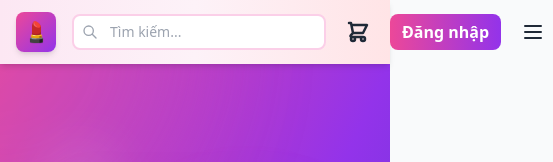
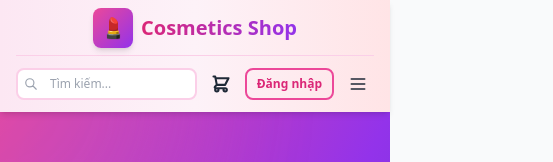
Before and after one commit to Kai27092004/cosmetics-shop, a React app in the folder frontend/: page / in a window 390 px wide. Shown: the top 162 px of the page, 553 px wide, since content can reach past the window. Built offline with nearby package versions, Linux system fonts and the light colour scheme; no server answers; the HTML template or start-up script is replaced by a standard one.

Commit message:
feat: enhance Header component with search functionality and responsive layout adjustments

```diff
--- a/frontend/src/components/layout/Header.jsx
+++ b/frontend/src/components/layout/Header.jsx
@@ -1,4 +1,4 @@
-import { Link } from 'react-router-dom';
+import { Link, useNavigate } from 'react-router-dom';
 import { useState } from 'react';
 import useAuth from '../../hooks/useAuth';
 import useCart from '../../hooks/useCart';
@@ -6,67 +6,76 @@ import useCart from '../../hooks/useCart';
 export default function Header() {
   const { user, isAuthenticated, logout } = useAuth();
   const { totalItems } = useCart();
+  const navigate = useNavigate();
   const [searchQuery, setSearchQuery] = useState('');
   const [mobileMenuOpen, setMobileMenuOpen] = useState(false);
 
   const handleSearch = (e) => {
     e.preventDefault();
-    console.log('Searching for:', searchQuery);
+    if (searchQuery.trim()) {
+      // Chuyển đến trang sản phẩm với query tìm kiếm
+      navigate(`/products?search=${encodeURIComponent(searchQuery.trim())}`);
+      setSearchQuery(''); // Clear search input sau khi tìm kiếm
+    }
   };
 
   return (
     <header className="bg-gradient-to-r from-pink-100 via-pink-50 to-rose-100 shadow-md sticky top-0 z-50">
-      <div className="max-w-7xl mx-auto px-4 sm:px-6 lg:px-8">
-        <div className="flex items-center justify-between h-16 gap-4">
-          {/* Logo */}
-          <Link to="/" className="flex items-center gap-2 hover:opacity-90 transition-opacity flex-shrink-0">
+      <div className="w-full px-4 sm:px-6 lg:px-8">
+        {/* Desktop Layout - Single Row */}
+        <div className="hidden lg:block">
+          <div className="relative flex items-center justify-between h-16">
+            {/* LEFT: Logo + Brand Name */}
+            <div className="flex items-center flex-shrink-0">
+              <Link to="/" className="flex items-center gap-2 hover:opacity-90 transition-opacity">
                 <div className="w-10 h-10 bg-gradient-to-br from-pink-500 to-purple-600 rounded-lg flex items-center justify-center shadow-md">
                   <span className="text-white font-bold text-xl">💄</span>
                 </div>
-            <span className="text-xl font-black bg-gradient-to-r from-pink-600 to-purple-600 bg-clip-text text-transparent whitespace-nowrap hidden sm:block">
+                <span className="text-xl font-black bg-gradient-to-r from-pink-600 to-purple-600 bg-clip-text text-transparent whitespace-nowrap">
                   Cosmetics Shop
                 </span>
               </Link>
+            </div>
 
-          {/* Desktop Navigation */}
-          <nav className="hidden lg:flex items-center gap-6 flex-shrink-0">
+            {/* CENTER: Navigation Links */}
+            <nav className="flex absolute left-[40%] transform -translate-x-1/2 items-center gap-8 pointer-events-none z-10">
               <Link
                 to="/"
-              className="text-lg font-semibold text-gray-800 hover:text-pink-600 transition-colors whitespace-nowrap"
+                className="text-lg font-semibold text-gray-800 hover:text-pink-600 transition-colors whitespace-nowrap pointer-events-auto"
               >
                 Trang chủ
               </Link>
               <Link
                 to="/products"
-              className="text-lg font-semibold text-gray-800 hover:text-pink-600 transition-colors whitespace-nowrap"
+                className="text-lg font-semibold text-gray-800 hover:text-pink-600 transition-colors whitespace-nowrap pointer-events-auto"
               >
                 Sản phẩm
               </Link>
               <Link
                 to="/about"
-              className="text-lg font-semibold text-gray-800 hover:text-pink-600 transition-colors whitespace-nowrap"
+                className="text-lg font-semibold text-gray-800 hover:text-pink-600 transition-colors whitespace-nowrap pointer-events-auto"
               >
                 Giới thiệu
               </Link>
               <Link
                 to="/contact"
-              className="text-lg font-semibold text-gray-800 hover:text-pink-600 transition-colors whitespace-nowrap"
+                className="text-lg font-semibold text-gray-800 hover:text-pink-600 transition-colors whitespace-nowrap pointer-events-auto"
               >
                 Liên hệ
               </Link>
             </nav>
 
-          {/* Right Side */}
+            {/* RIGHT: Search + Cart + Auth */}
             <div className="flex items-center gap-3 flex-shrink-0">
-            {/* Search Bar - Always visible */}
-            <form onSubmit={handleSearch} className="flex-1 max-w-xs">
+              {/* Search Bar */}
+              <form onSubmit={handleSearch}>
                 <div className="relative">
                   <input
                     type="text"
                     value={searchQuery}
                     onChange={(e) => setSearchQuery(e.target.value)}
                     placeholder="Tìm kiếm..."
-                  className="w-full pl-9 pr-3 py-1.5 border-2 border-pink-200 rounded-lg focus:outline-none focus:border-pink-500 transition-all text-sm"
+                    className="w-44 pl-9 pr-3 py-2 border-2 border-pink-200 rounded-lg focus:outline-none focus:border-pink-500 transition-all text-sm"
                   />
                   <svg
                     className="absolute left-2.5 top-1/2 -translate-y-1/2 w-4 h-4 text-gray-400"
@@ -79,10 +88,10 @@ export default function Header() {
                 </div>
               </form>
 
-            {/* Cart Icon - Always visible */}
+              {/* Cart Icon */}
               <Link
                 to="/cart"
-              className="relative p-2 text-gray-800 hover:text-pink-600 transition-all group flex-shrink-0"
+                className="relative p-2 text-gray-800 hover:text-pink-600 transition-all group"
               >
                 <svg
                   className="w-6 h-6 group-hover:scale-110 transition-transform"
@@ -104,9 +113,9 @@ export default function Header() {
                 )}
               </Link>
 
-            {/* Desktop User Menu */}
+              {/* Auth Section */}
               {isAuthenticated ? (
-              <div className="hidden lg:flex items-center gap-2">
+                <div className="flex items-center gap-3">
                   <Link
                     to="/profile"
                     className="flex items-center gap-2 text-gray-800 hover:text-pink-600 transition-colors"
@@ -120,7 +129,7 @@ export default function Header() {
                   </Link>
                   <button
                     onClick={logout}
-                  className="flex items-center gap-1.5 px-3 py-1.5 bg-red-500 text-white rounded-lg hover:bg-red-600 font-semibold text-base shadow-md hover:shadow-lg transition-all whitespace-nowrap"
+                    className="flex items-center gap-1.5 px-4 py-2 bg-red-500 text-white rounded-lg hover:bg-red-600 font-semibold text-sm shadow-md hover:shadow-lg transition-all whitespace-nowrap"
                   >
                     <svg className="w-4 h-4" fill="none" stroke="currentColor" viewBox="0 0 24 24">
                       <path strokeLinecap="round" strokeLinejoin="round" strokeWidth={2} d="M17 16l4-4m0 0l-4-4m4 4H7m6 4v1a3 3 0 01-3 3H6a3 3 0 01-3-3V7a3 3 0 013-3h4a3 3 0 013 3v1" />
@@ -129,40 +138,111 @@ export default function Header() {
                   </button>
                 </div>
               ) : (
-              <>
-                {/* Mobile & Tablet Login Button */}
+                <div className="flex items-center gap-3">
                   <Link
                     to="/login"
-                  className="lg:hidden px-3 py-1.5 bg-gradient-to-r from-pink-500 to-purple-600 text-white rounded-lg font-semibold text-base transition-all whitespace-nowrap flex-shrink-0"
-                >
-                  Đăng nhập
-                </Link>
-
-                {/* Desktop Login/Register */}
-                <div className="hidden lg:flex items-center gap-2">
-                  <Link
-                    to="/login"
-                    className="text-lg font-semibold text-gray-800 hover:text-pink-600 transition-all whitespace-nowrap"
+                    className="px-4 py-2 border-2 border-pink-500 text-pink-600 rounded-lg hover:bg-pink-50 font-semibold text-sm transition-all whitespace-nowrap"
                   >
                     Đăng nhập
                   </Link>
                   <Link
                     to="/register"
-                    className="px-4 py-1.5 bg-gradient-to-r from-pink-500 to-purple-600 text-white rounded-lg hover:shadow-lg font-semibold text-base transition-all whitespace-nowrap"
+                    className="px-4 py-2 bg-gradient-to-r from-pink-500 to-purple-600 text-white rounded-lg hover:shadow-lg font-semibold text-sm transition-all whitespace-nowrap"
                   >
                     Đăng ký
                   </Link>
                 </div>
-              </>
+              )}
+            </div>
+          </div>
+        </div>
+
+        {/* Mobile Layout - Two Rows */}
+        <div className="lg:hidden">
+          {/* Row 1: Logo + Brand Name */}
+          <div className="flex items-center justify-center h-14 border-b border-pink-200">
+            <Link to="/" className="flex items-center gap-2 hover:opacity-90 transition-opacity">
+              <div className="w-10 h-10 bg-gradient-to-br from-pink-500 to-purple-600 rounded-lg flex items-center justify-center shadow-md">
+                <span className="text-white font-bold text-xl">💄</span>
+              </div>
+              <span className="text-xl font-black bg-gradient-to-r from-pink-600 to-purple-600 bg-clip-text text-transparent whitespace-nowrap">
+                Cosmetics Shop
+              </span>
+            </Link>
+          </div>
+
+          {/* Row 2: Search + Cart + Login/Logout + Menu Button */}
+          <div className="flex items-center justify-between h-14 gap-2">
+            {/* Search Bar */}
+            <form onSubmit={handleSearch} className="flex-1">
+              <div className="relative">
+                <input
+                  type="text"
+                  value={searchQuery}
+                  onChange={(e) => setSearchQuery(e.target.value)}
+                  placeholder="Tìm kiếm..."
+                  className="w-full pl-8 pr-3 py-1.5 border-2 border-pink-200 rounded-lg focus:outline-none focus:border-pink-500 transition-all text-xs"
+                />
+                <svg
+                  className="absolute left-2 top-1/2 -translate-y-1/2 w-3.5 h-3.5 text-gray-400"
+                  fill="none"
+                  stroke="currentColor"
+                  viewBox="0 0 24 24"
+                >
+                  <path strokeLinecap="round" strokeLinejoin="round" strokeWidth={2} d="M21 21l-6-6m2-5a7 7 0 11-14 0 7 7 0 0114 0z" />
+                </svg>
+              </div>
+            </form>
+
+            {/* Cart Icon */}
+            <Link
+              to="/cart"
+              className="relative p-1.5 text-gray-800 hover:text-pink-600 transition-all group"
+            >
+              <svg
+                className="w-5 h-5 group-hover:scale-110 transition-transform"
+                fill="none"
+                stroke="currentColor"
+                viewBox="0 0 24 24"
+              >
+                <path
+                  strokeLinecap="round"
+                  strokeLinejoin="round"
+                  strokeWidth={2.5}
+                  d="M3 3h2l.4 2M7 13h10l4-8H5.4M7 13L5.4 5M7 13l-2.293 2.293c-.63.63-.184 1.707.707 1.707H17m0 0a2 2 0 100 4 2 2 0 000-4zm-8 2a2 2 0 11-4 0 2 2 0 014 0z"
+                />
+              </svg>
+              {totalItems > 0 && (
+                <span className="absolute -top-0.5 -right-0.5 bg-red-500 text-white text-xs font-bold rounded-full w-4 h-4 flex items-center justify-center animate-pulse">
+                  {totalItems}
+                </span>
+              )}
+            </Link>
+
+            {/* Login/Logout Button */}
+            {isAuthenticated ? (
+              <button
+                onClick={logout}
+                className="px-2.5 py-1.5 bg-red-500 text-white rounded-lg hover:bg-red-600 font-semibold text-xs transition-all whitespace-nowrap"
+              >
+                Đăng xuất
+              </button>
+            ) : (
+              <Link
+                to="/login"
+                className="px-2.5 py-1.5 border-2 border-pink-500 text-pink-600 rounded-lg hover:bg-pink-50 font-semibold text-xs transition-all whitespace-nowrap"
+              >
+                Đăng nhập
+              </Link>
             )}
 
-            {/* Mobile Menu Button */}
+            {/* Menu Button */}
             <button
               onClick={() => setMobileMenuOpen(!mobileMenuOpen)}
-              className="lg:hidden p-2 text-gray-800 hover:text-pink-600 transition-colors flex-shrink-0"
+              className="p-1.5 text-gray-800 hover:text-pink-600 transition-colors"
               aria-label="Menu"
             >
-              <svg className="w-6 h-6" fill="none" stroke="currentColor" viewBox="0 0 24 24">
+              <svg className="w-5 h-5" fill="none" stroke="currentColor" viewBox="0 0 24 24">
                 {mobileMenuOpen ? (
                   <path strokeLinecap="round" strokeLinejoin="round" strokeWidth={2} d="M6 18L18 6M6 6l12 12" />
                 ) : (
```
Lines whose indentation alone changed are shown as unchanged.
